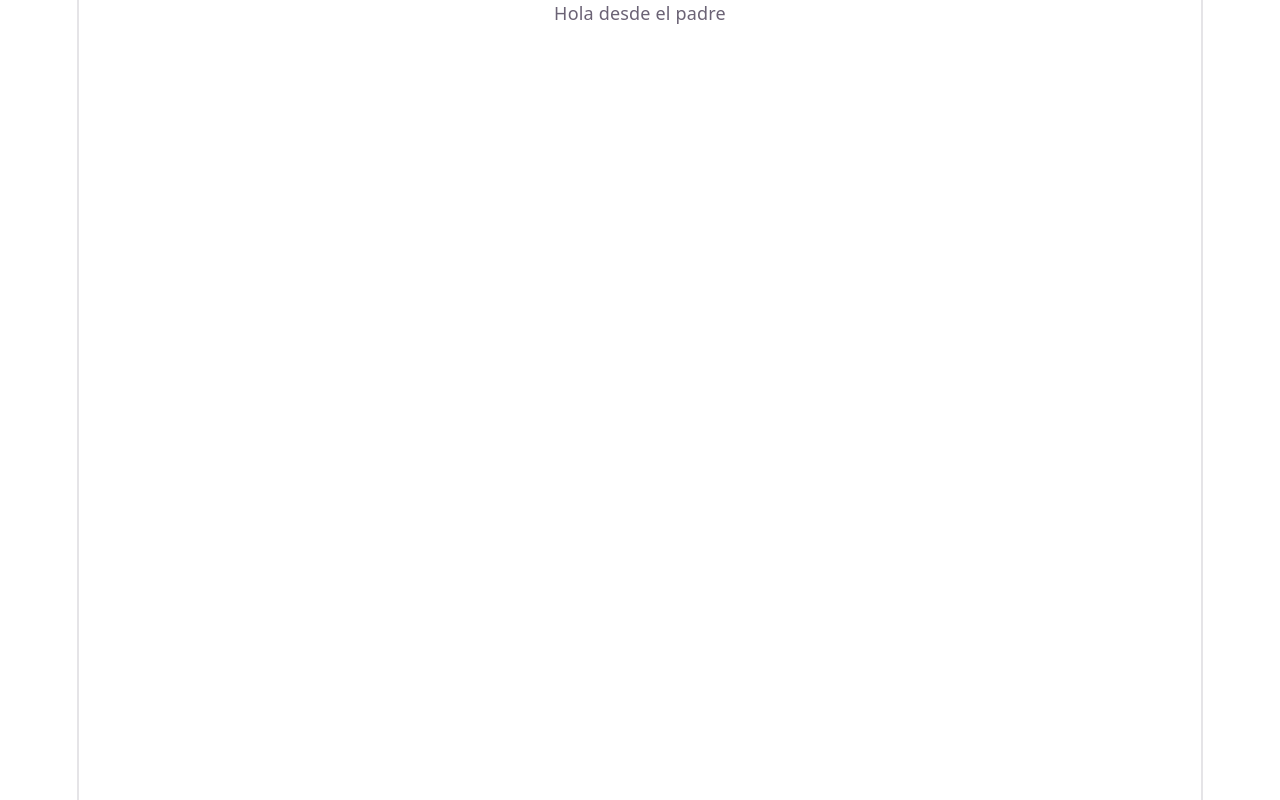
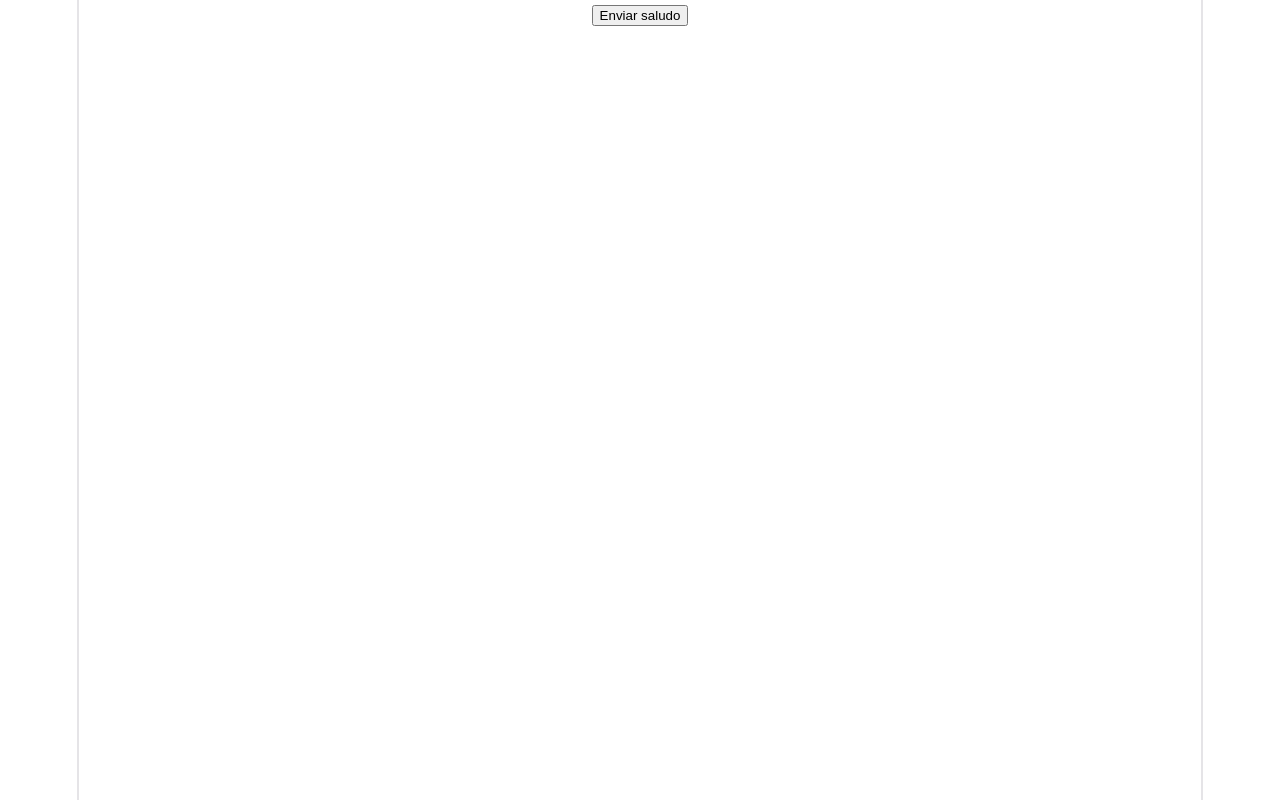
Before and after one commit to kmiloskyy/Evaluacion-2-ING-WEB, a Vue app: page / in a window 1280 px wide. Built offline with nearby package versions, Linux system fonts and the light colour scheme.

Commit message:
Actividad 3 - Emit desde hijo

```diff
--- /dev/null
+++ b/src/components/HijoBoton.vue
@@ -0,0 +1,9 @@
+<template>
+  <button @click="$emit('saludo')">Enviar saludo</button>
+</template>
+
+<script>
+export default {
+  name: 'HijoBoton'
+}
+</script>
--- a/src/components/Padre.vue
+++ b/src/components/Padre.vue
@@ -1,13 +1,20 @@
 <template>
   <div>
-    <Hijo mensaje="Hola desde el padre" />
+    <HijoBoton @saludo="mostrarSaludo" />
+    <p v-if="mensaje">{{ mensaje }}</p>
   </div>
 </template>
 <script>
-import Hijo from './Hijo.vue'
+import HijoBoton from './HijoBoton.vue'
 export default {
-  components: {
-    Hijo
+  components: { HijoBoton },
+  data() {
+    return { mensaje: '' }
+  },
+  methods: {
+    mostrarSaludo() {
+      this.mensaje = 'Hola desde el hijo';
+    }
   }
 }
 </script>
```
